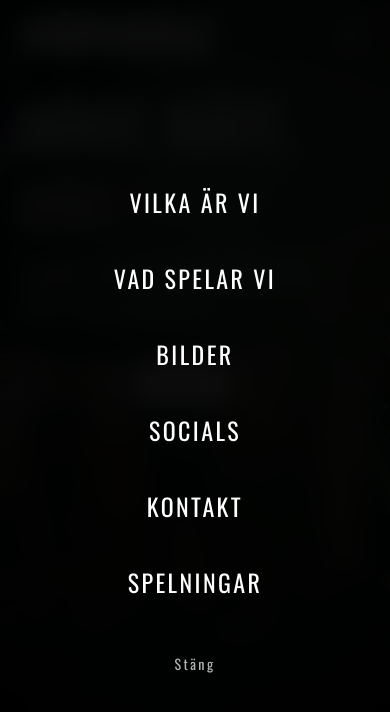
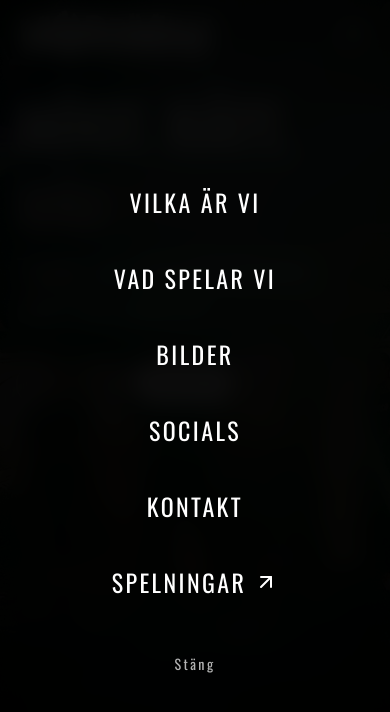
Before and after one commit to edholmmartins/mordman-band, a Next.js app: page / in a window 390 px wide. Both pictures are taken after a click on the button 354 px from the left and 32 px from the top of the page. Shown: the top 712 px of the page. Built offline with nearby package versions, Linux system fonts and the light colour scheme.

Commit message:
fix: working mobile menu

```diff
--- a/components/MobileMenu.js
+++ b/components/MobileMenu.js
@@ -1,6 +1,7 @@
 'use client';
 import { useEffect, useState } from 'react';
-import { Menu, X } from 'lucide-react';
+import { Menu, X, ArrowUpRight } from 'lucide-react';
+import Link from 'next/link';
 
 export default function MobileMenu({ sections = [] }) {
   const [open, setOpen] = useState(false);
@@ -41,11 +42,26 @@ export default function MobileMenu({ sections = [] }) {
   }, [open, savedScrollY]);
 
   const goTo = (id) => {
-    const el = document.getElementById(id);
     setOpen(false);
-    // Let body unlock first, then scroll smoothly
+
+    // wait one frame so body unlock happens before we scroll / navigate
     requestAnimationFrame(() => {
-      el?.scrollIntoView({ behavior: 'smooth', block: 'start' });
+      if (typeof window === 'undefined') return;
+
+      // special case: gigs -> /spelningar
+      if (id === 'gigs') {
+        window.location.href = '/spelningar';
+        return;
+      }
+
+      const el = document.getElementById(id);
+
+      if (el) {
+        el.scrollIntoView({ behavior: 'smooth', block: 'start' });
+      } else {
+        // if we’re on /spelningar or any subpage, go to root and target the anchor
+        window.location.href = `/#${id}`;
+      }
     });
   };
 
@@ -64,25 +80,39 @@ export default function MobileMenu({ sections = [] }) {
       {open && (
         <div
           className="
-            fixed inset-0 z-[100]  /* above header */
+            fixed inset-0 z-[100]
             bg-black/95 backdrop-blur-md
             flex flex-col items-center justify-center
             px-6
             font-heading uppercase tracking-widest text-white
-            overscroll-contain /* prevent rubber-band scroll on iOS */
+            overscroll-contain
           "
-          style={{ minHeight: '100dvh' }} /* dynamic viewport: avoids iOS 100vh bugs */
+          style={{ minHeight: '100dvh' }}
         >
           <nav className="w-full max-w-2xl space-y-3">
-            {sections.map((s) => (
-              <button
+            {sections.map((s) =>
+              s.id === 'gigs' ? (
+                // SPELNINGAR: link to /spelningar with arrow icon
+                <Link
                 key={s.id}
-                onClick={() => goTo(s.id)}
-                className="w-full py-4 text-center text-2xl md:text-3xl rounded-lg hover:bg-white/10 transition"
+                href="/spelningar"
+                onClick={() => setOpen(false)}
+                className="flex items-center justify-center gap-2 w-full py-4 text-center text-2xl md:text-3xl rounded-lg hover:bg-white/10 transition text-white"
               >
-                {s.label}
-              </button>
-            ))}
+                  {s.label}
+                  <ArrowUpRight className="h-6 w-6" />
+                </Link>
+              ) : (
+                // all other sections: scrollTo on root page
+                <button
+                  key={s.id}
+                  onClick={() => goTo(s.id)}
+                  className="w-full py-4 text-center text-2xl md:text-3xl rounded-lg hover:bg-white/10 transition"
+                >
+                  {s.label}
+                </button>
+              )
+            )}
           </nav>
 
           <button
```
